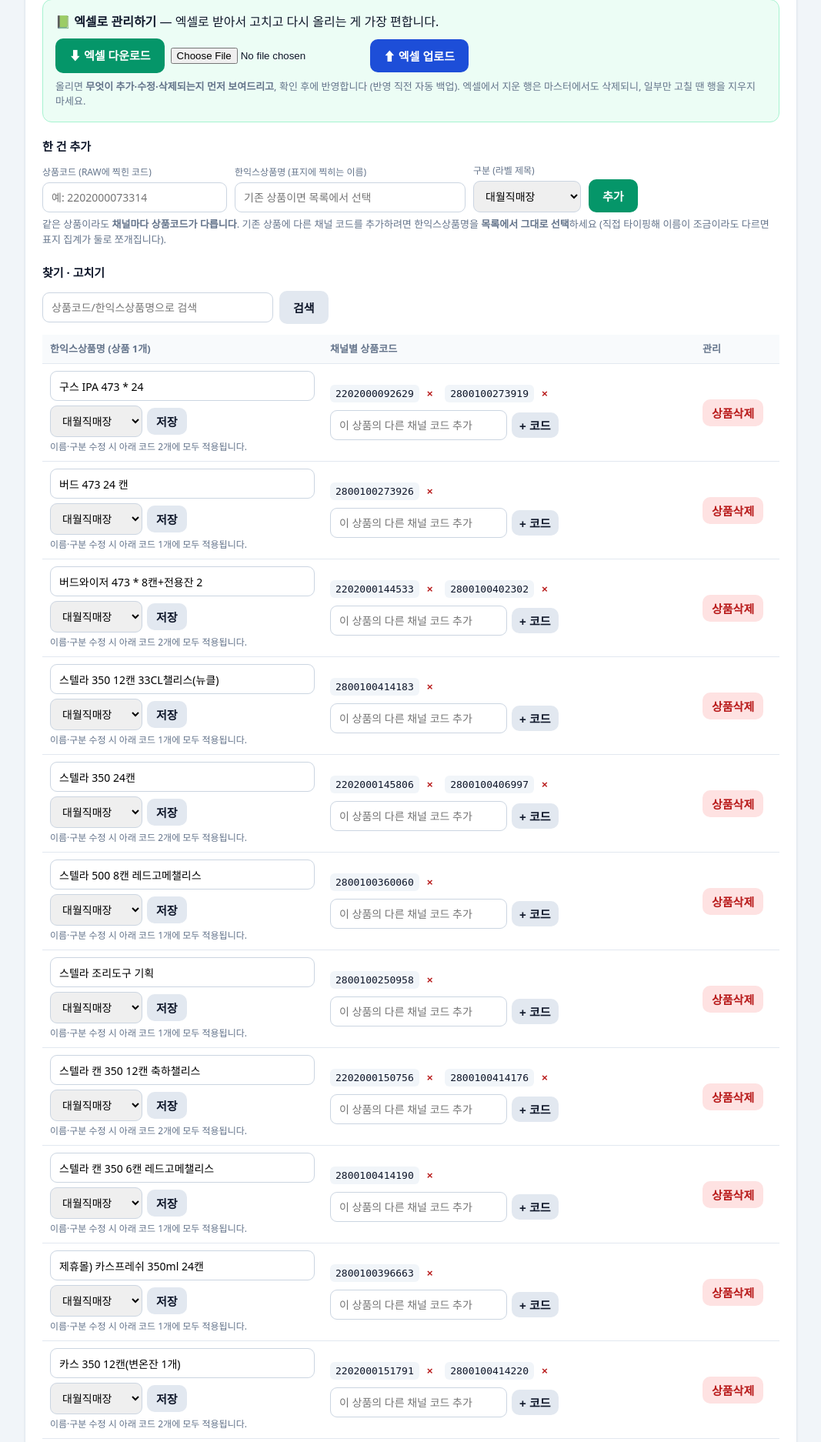
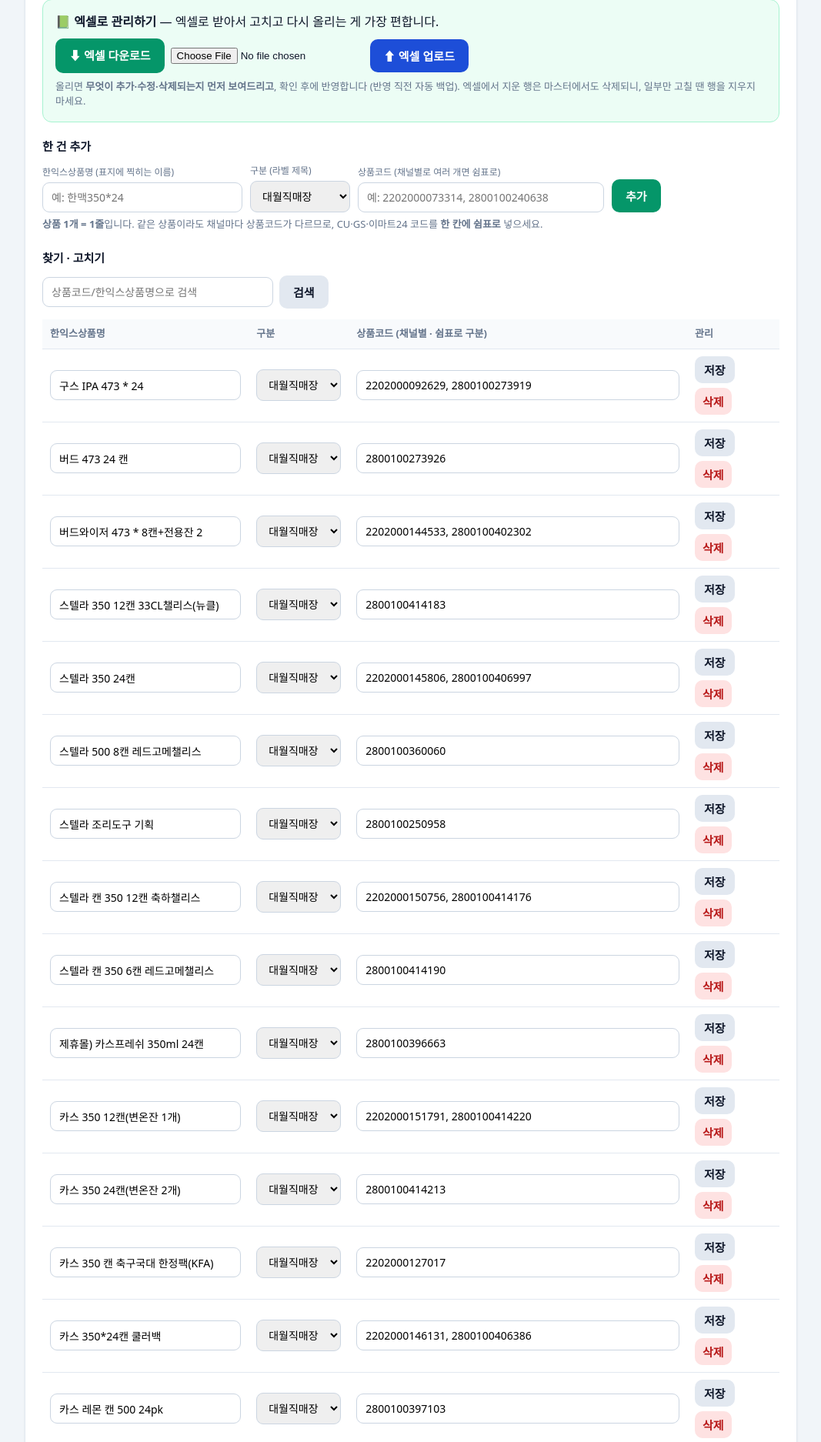
Before and after one commit to sangjin94/hanex_smartorder, a Flask app: page /masters/product in a window 1280 px wide. Shown: the part 185-2059 px from the top of the page at 77% size, without its empty margins (106-1173 px from the left). Run offline with Flask 3, Linux system fonts and the light colour scheme.

Commit message:
상품마스터를 상품 1개 = 1행으로 변경
- 화면·엑셀 모두 한 상품이 한 줄. 코드가 여러 개면 한 칸에 쉼표로 구분해 넣는다
  (같은 상품이라도 채널마다 코드가 달라 CU/GS/E24 코드가 한 칸에 모임)
- 엑셀 컬럼: 한익스상품명 | 구분 | 상품코드  (구분은 드롭다운)
- 화면 표: 이름·구분·코드를 한 줄에서 고치고 저장 1번. 코드를 지우면 그 코드만 빠지고,
  새 코드를 적으면 그 상품에 붙는다(별도 +코드 버튼 불필요)
- 다른 상품에 이미 있는 코드를 넣으면 화면·엑셀 모두 거부(코드는 상품 하나에만)

Co-Authored-By: Claude Opus 4.8 <noreply@anthropic.com>

```diff
--- a/app.py
+++ b/app.py
@@ -317,15 +317,10 @@ def master_edit(which):
     data = sc.load_master(d["file"])
     q = request.args.get("q", "").strip()
     reps = []
-    # 상품 마스터: 같은 상품이 채널마다 코드가 달라 → 한익스상품명으로 묶어서 보여준다
+    # 상품 마스터: 상품 1개 = 1행. 같은 상품이라도 채널마다 코드가 달라 코드는 한 칸에 모아 보여준다
     if d["kind"] == "product":
-        groups = {}
-        for code in sorted(data):
-            rep, cat = sc.product_rep_cat(data, code)
-            g = groups.setdefault(rep or "", {"rep": rep or "", "cat": cat or sc.DEFAULT_CAT, "codes": []})
-            g["codes"].append(code)
-        reps = sorted(groups)
-        items = sorted(groups.values(), key=lambda g: g["rep"])
+        items = sc.product_groups()
+        reps = [g["rep"] for g in items]
         if q:
             ql = q.lower()
             items = [g for g in items
@@ -353,50 +348,57 @@ def master_save(which):
     data = sc.load_master(d["file"])
     is_prod = d["kind"] == "product"
     act = request.form.get("action")
+
+    def save_product(old_rep):
+        """상품 1건(이름·구분·코드들)을 통째로 저장. old_rep이 있으면 그 상품을 교체."""
+        rep = request.form.get("value", "").strip()
+        cat = request.form.get("cat", sc.DEFAULT_CAT).strip() or sc.DEFAULT_CAT
+        codes = sc.split_codes(request.form.get("codes", ""))
+        if not rep or not codes:
+            flash("한익스상품명과 상품코드를 모두 입력해 주세요.", "error")
+            return
+        mine = {c for c in data if (sc.product_rep_cat(data, c)[0] or "") == old_rep} if old_rep else set()
+        dup = [c for c in codes if c in data and c not in mine]
+        if dup:
+            flash("상품코드 %s 는 이미 다른 상품에 등록돼 있습니다." % ", ".join(dup), "error")
+            return
+        for c in mine:                       # 이 상품에서 빠진 코드는 제거
+            data.pop(c)
+        for c in codes:
+            data[c] = {"rep": rep, "cat": cat}
+        flash("저장: %s (%s) · 상품코드 %d개" % (rep, cat, len(codes)), "ok")
+
     if act == "add":
-        k = request.form.get("key", "").strip()
-        v = request.form.get("value", "").strip()
-        if k and v:
-            if is_prod:
-                cat = request.form.get("cat", sc.DEFAULT_CAT).strip() or sc.DEFAULT_CAT
-                data[k] = {"rep": v, "cat": cat}
-                flash("추가: %s → %s (%s)" % (k, v, cat), "ok")
-            else:
+        if is_prod:
+            save_product(None)
+        else:
+            k = request.form.get("key", "").strip()
+            v = request.form.get("value", "").strip()
+            if k and v:
                 data[k] = v
                 flash("추가: %s → %s" % (k, v), "ok")
     elif act == "update":
-        k = request.form.get("key", "").strip()
-        v = request.form.get("value", "").strip()
-        if k in data and v:
-            if is_prod:
-                cat = request.form.get("cat", sc.DEFAULT_CAT).strip() or sc.DEFAULT_CAT
-                data[k] = {"rep": v, "cat": cat}
-                flash("수정: %s → %s (%s)" % (k, v, cat), "ok")
-            else:
+        if is_prod:
+            save_product(request.form.get("old_rep", "").strip())
+        else:
+            k = request.form.get("key", "").strip()
+            v = request.form.get("value", "").strip()
+            if k in data and v:
                 data[k] = v
                 flash("수정: %s → %s" % (k, v), "ok")
-    elif act == "update_group" and is_prod:
-        # 한익스상품명/구분 일괄 수정 — 그 상품의 채널별 코드 전부에 적용
-        old = request.form.get("old_rep", "").strip()
-        v = request.form.get("value", "").strip()
-        cat = request.form.get("cat", sc.DEFAULT_CAT).strip() or sc.DEFAULT_CAT
-        codes = [c for c in data if (sc.product_rep_cat(data, c)[0] or "") == old]
-        if v and codes:
+    elif act == "delete":
+        if is_prod:
+            old = request.form.get("old_rep", "").strip()
+            codes = [c for c in data if (sc.product_rep_cat(data, c)[0] or "") == old]
             for c in codes:
-                data[c] = {"rep": v, "cat": cat}
-            flash("수정: %s → %s (%s) · 코드 %d개 적용" % (old, v, cat, len(codes)), "ok")
-    elif act == "delete_group" and is_prod:
-        old = request.form.get("old_rep", "").strip()
-        codes = [c for c in data if (sc.product_rep_cat(data, c)[0] or "") == old]
-        for c in codes:
-            data.pop(c)
-        if codes:
-            flash("삭제: %s (코드 %d개)" % (old, len(codes)), "ok")
-    elif act == "delete":
-        k = request.form.get("key", "").strip()
-        if k in data:
-            data.pop(k)
-            flash("삭제: %s" % k, "ok")
+                data.pop(c)
+            if codes:
+                flash("삭제: %s (상품코드 %d개)" % (old, len(codes)), "ok")
+        else:
+            k = request.form.get("key", "").strip()
+            if k in data:
+                data.pop(k)
+                flash("삭제: %s" % k, "ok")
     sc.save_master(d["file"], data)
     return redirect(url_for("master_edit", which=which, q=request.form.get("q", "")))
 
--- a/templates/master_edit.html
+++ b/templates/master_edit.html
@@ -33,22 +33,26 @@
   <h2 style="margin-top:20px;font-size:15px">한 건 추가</h2>
   <form method="post" action="{{ url_for('master_save', which=which) }}" class="row" style="margin-top:8px;gap:10px;align-items:flex-end">
     <input type="hidden" name="action" value="add">
-    <label style="display:flex;flex-direction:column;gap:4px">
-      <span class="muted" style="font-size:12px">{{ '상품코드 (RAW에 찍힌 코드)' if is_prod else '센터명 (RAW에 찍힌 이름 그대로)' }}</span>
-      <input type="text" name="key" placeholder="{{ '예: 2202000073314' if is_prod else '예: BGF로지스강화' }}" style="width:240px" required>
-    </label>
     {% if is_prod %}
     <label style="display:flex;flex-direction:column;gap:4px">
       <span class="muted" style="font-size:12px">한익스상품명 (표지에 찍히는 이름)</span>
-      <input list="replist" type="text" name="value" placeholder="기존 상품이면 목록에서 선택" style="width:300px" required>
+      <input type="text" name="value" placeholder="예: 한맥350*24" style="width:260px" required>
     </label>
     <label style="display:flex;flex-direction:column;gap:4px">
       <span class="muted" style="font-size:12px">구분 (라벨 제목)</span>
-      <select name="cat" style="width:140px">
+      <select name="cat" style="width:130px">
         {% for c in product_cats %}<option value="{{ c }}">{{ c }}직매장</option>{% endfor %}
       </select>
     </label>
+    <label style="display:flex;flex-direction:column;gap:4px">
+      <span class="muted" style="font-size:12px">상품코드 (채널별로 여러 개면 쉼표로)</span>
+      <input type="text" name="codes" placeholder="예: 2202000073314, 2800100240638" style="width:320px" required>
+    </label>
     {% else %}
+    <label style="display:flex;flex-direction:column;gap:4px">
+      <span class="muted" style="font-size:12px">센터명 (RAW에 찍힌 이름 그대로)</span>
+      <input type="text" name="key" placeholder="예: BGF로지스강화" style="width:240px" required>
+    </label>
     <label style="display:flex;flex-direction:column;gap:4px">
       <span class="muted" style="font-size:12px">이고센터 (라벨·표지에 찍히는 한익스 거점)</span>
       <select name="value" style="width:220px" required>
@@ -61,8 +65,8 @@
   </form>
   {% if is_prod %}
   <div class="muted" style="margin-top:6px;font-size:13px">
-    같은 상품이라도 <b>채널마다 상품코드가 다릅니다</b>. 기존 상품에 다른 채널 코드를 추가하려면
-    한익스상품명을 <b>목록에서 그대로 선택</b>하세요 (직접 타이핑해 이름이 조금이라도 다르면 표지 집계가 둘로 쪼개집니다).
+    <b>상품 1개 = 1줄</b>입니다. 같은 상품이라도 채널마다 상품코드가 다르므로,
+    CU·GS·이마트24 코드를 <b>한 칸에 쉼표로</b> 넣으세요.
   </div>
   {% endif %}
 
@@ -76,57 +80,49 @@
 
   <table style="margin-top:14px">
     <tr>
-      <th style="width:{{ '38%' if is_prod else '30%' }}">{{ '한익스상품명 (상품 1개)' if is_prod else '센터명' }}</th>
-      <th>{{ '채널별 상품코드' if is_prod else '이고센터' }}</th>
-      <th style="width:{{ '110px' if is_prod else '150px' }}">관리</th>
+      {% if is_prod %}
+      <th style="width:28%">한익스상품명</th>
+      <th style="width:130px">구분</th>
+      <th>상품코드 (채널별 · 쉼표로 구분)</th>
+      <th style="width:120px">관리</th>
+      {% else %}
+      <th style="width:30%">센터명</th>
+      <th>이고센터</th>
+      <th style="width:150px">관리</th>
+      {% endif %}
     </tr>
 
     {% if is_prod %}
       {% for g in items %}
       <tr>
         <td>
-          <form method="post" action="{{ url_for('master_save', which=which) }}" class="row" style="gap:6px;flex-wrap:wrap">
-            <input type="hidden" name="action" value="update_group">
+          <form method="post" action="{{ url_for('master_save', which=which) }}" id="p{{ loop.index }}">
+            <input type="hidden" name="action" value="update">
             <input type="hidden" name="old_rep" value="{{ g.rep }}">
             <input type="hidden" name="q" value="{{ q }}">
-            <input type="text" name="value" value="{{ g.rep }}" style="min-width:230px">
-            <select name="cat" style="max-width:120px">
-              {% for c in product_cats %}<option value="{{ c }}" {{ 'selected' if c==g.cat }}>{{ c }}직매장</option>{% endfor %}
-            </select>
-            <button class="btn gray" type="submit" style="padding:7px 12px">저장</button>
-          </form>
-          <div class="muted" style="font-size:12px;margin-top:4px">이름·구분 수정 시 아래 코드 {{ g.codes|length }}개에 모두 적용됩니다.</div>
-        </td>
-        <td>
-          {% for code in g.codes %}
-          <form method="post" action="{{ url_for('master_save', which=which) }}"
-                onsubmit="return confirm('이 코드만 삭제합니다: {{ code }}')"
-                style="display:inline-flex;align-items:center;gap:4px;margin:0 6px 6px 0">
-            <input type="hidden" name="action" value="delete">
-            <input type="hidden" name="key" value="{{ code }}">
-            <input type="hidden" name="q" value="{{ q }}">
-            <code class="k">{{ code }}</code>
-            <button type="submit" title="이 코드 삭제"
-                    style="border:0;background:none;color:#b91c1c;cursor:pointer;font-weight:700">×</button>
-          </form>
-          {% endfor %}
-          <form method="post" action="{{ url_for('master_save', which=which) }}" class="row" style="gap:6px;margin-top:4px">
-            <input type="hidden" name="action" value="add">
-            <input type="hidden" name="value" value="{{ g.rep }}">
-            <input type="hidden" name="cat" value="{{ g.cat }}">
-            <input type="hidden" name="q" value="{{ q }}">
-            <input type="text" name="key" placeholder="이 상품의 다른 채널 코드 추가" style="max-width:230px">
-            <button class="btn gray" type="submit" style="padding:6px 10px">+ 코드</button>
+            <input type="text" name="value" value="{{ g.rep }}" style="width:100%">
           </form>
         </td>
         <td>
-          <form method="post" action="{{ url_for('master_save', which=which) }}"
-                onsubmit="return confirm('상품 전체 삭제: {{ g.rep }} (코드 {{ g.codes|length }}개)')">
-            <input type="hidden" name="action" value="delete_group">
-            <input type="hidden" name="old_rep" value="{{ g.rep }}">
-            <input type="hidden" name="q" value="{{ q }}">
-            <button class="btn" type="submit" style="background:#fee2e2;color:#b91c1c;padding:7px 12px">상품삭제</button>
-          </form>
+          <select name="cat" form="p{{ loop.index }}" style="width:100%">
+            {% for c in product_cats %}<option value="{{ c }}" {{ 'selected' if c==g.cat }}>{{ c }}직매장</option>{% endfor %}
+          </select>
+        </td>
+        <td>
+          <input type="text" name="codes" form="p{{ loop.index }}"
+                 value="{{ g.codes|join(', ') }}" style="width:100%">
+        </td>
+        <td>
+          <div class="row" style="gap:6px">
+            <button class="btn gray" type="submit" form="p{{ loop.index }}" style="padding:7px 12px">저장</button>
+            <form method="post" action="{{ url_for('master_save', which=which) }}"
+                  onsubmit="return confirm('상품 삭제: {{ g.rep }} (상품코드 {{ g.codes|length }}개)')">
+              <input type="hidden" name="action" value="delete">
+              <input type="hidden" name="old_rep" value="{{ g.rep }}">
+              <input type="hidden" name="q" value="{{ q }}">
+              <button class="btn" type="submit" style="background:#fee2e2;color:#b91c1c;padding:7px 10px">삭제</button>
+            </form>
+          </div>
         </td>
       </tr>
       {% endfor %}
@@ -159,7 +155,7 @@
     {% endif %}
 
     {% if not items %}
-    <tr><td colspan="3" class="muted" style="text-align:center;padding:24px">
+    <tr><td colspan="{{ 4 if is_prod else 3 }}" class="muted" style="text-align:center;padding:24px">
       {% if q %}'{{ q }}' 검색 결과가 없습니다.{% else %}항목이 없습니다.{% endif %}
     </td></tr>
     {% endif %}
```
Also changed, not shown: smartorder_core.py (+42 -22 lines).
